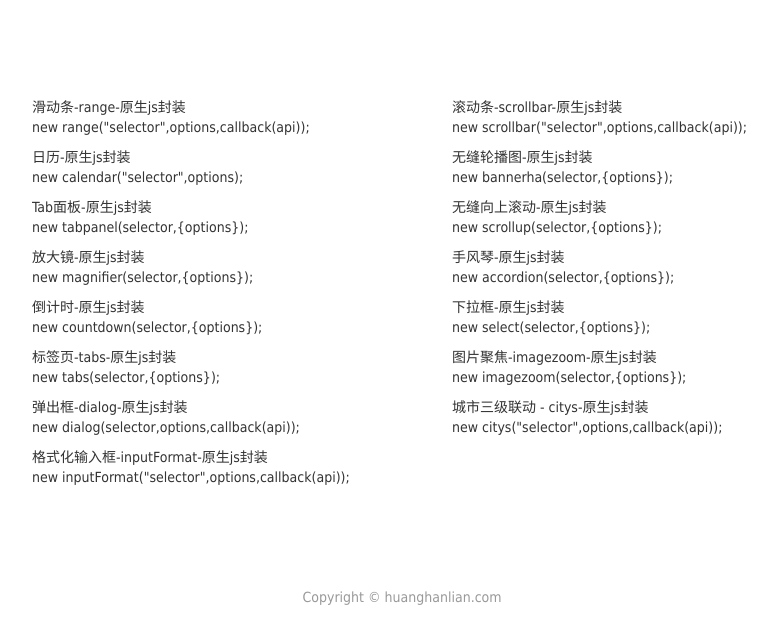
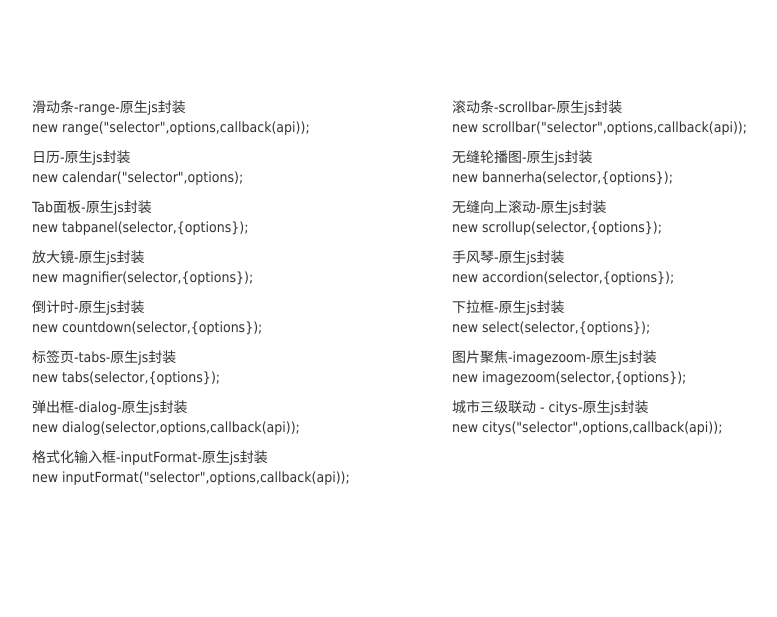
Before and after one commit to xdwxls/widget, a plain HTML site: page index.html in a window 1280 px wide. Shown: the part 200-817 px from the top of the page, without its empty margins (238-1015 px from the left). Drawn offline with Linux system fonts and the light colour scheme.

Commit message:
no message

```diff
--- a/index.html
+++ b/index.html
@@ -174,12 +174,6 @@
 					</div>
 				</div>
 			</div>
-			<footer>
-				<div class="mod-foot">
-					<p>Copyright &copy; <span>huanghanlian.com</span></p>
-				</div>
-			</footer>
 		</div>
-
 	</body>
 </html>
```
